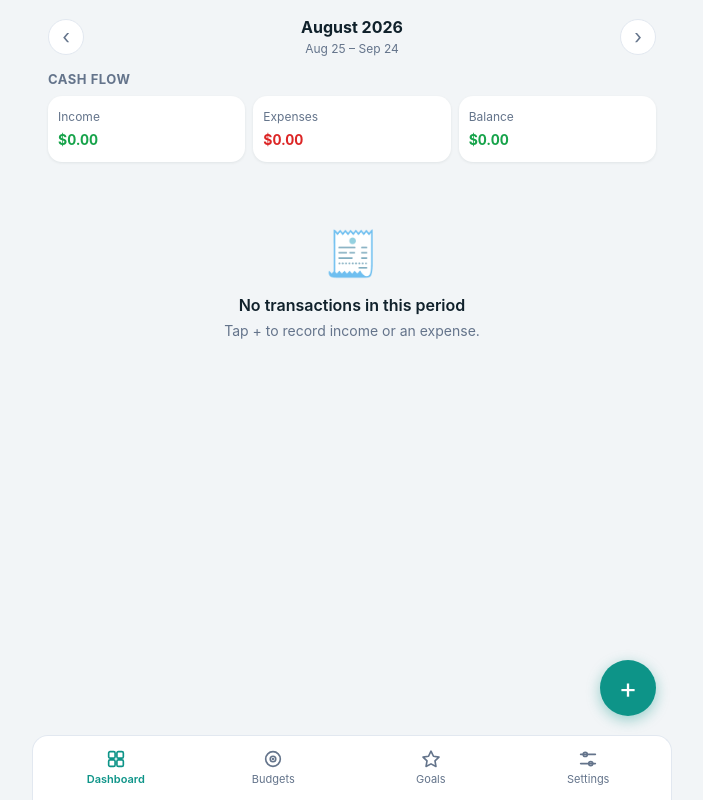
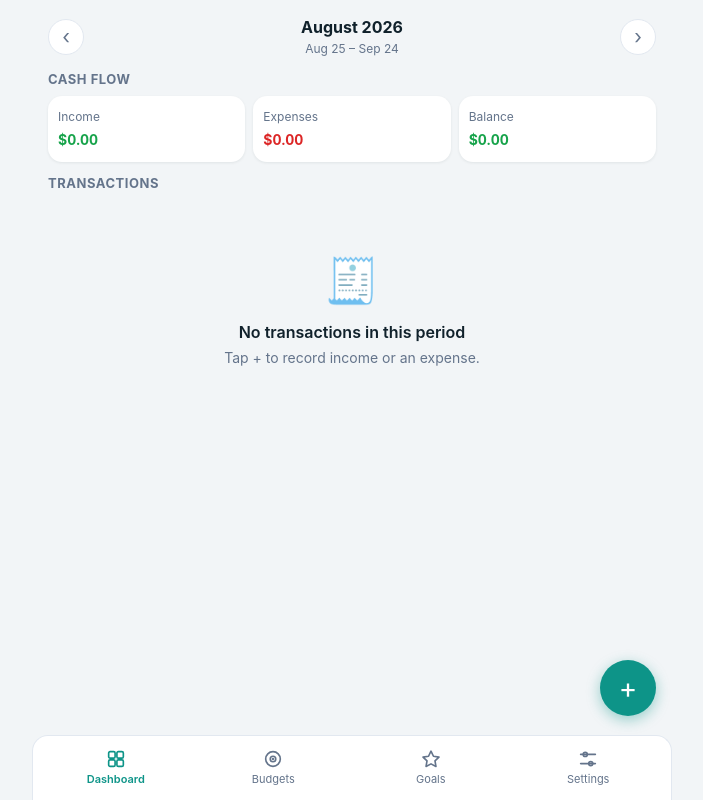
Before and after one commit to camichaves79/budget, a React (Vite) app: page / in a window 1280 px wide. Shown: the whole page, without its empty margins (288-991 px from the left). Built offline with nearby package versions, Linux system fonts and the light colour scheme.

Commit message:
Add Transactions section label on dashboard

```diff
--- a/src/index.css
+++ b/src/index.css
@@ -144,7 +144,7 @@ select:focus-visible {
 }
 
 /* Section label placed directly on the page (not inside a card). */
-.summary-heading {
+.page-label {
   margin: 0 0 8px;
 }
 
--- a/src/pages/Dashboard.tsx
+++ b/src/pages/Dashboard.tsx
@@ -79,7 +79,7 @@ export function Dashboard({
     <div>
       <PeriodNav period={period} onShift={onShiftPeriod} onToday={onToday} />
 
-      <h2 className="section-title summary-heading">Cash flow</h2>
+      <h2 className="section-title page-label">Cash flow</h2>
       <section className="summary-grid" aria-label="Period summary">
         <div className="summary-card">
           <span className="summary-label">Income</span>
@@ -97,6 +97,7 @@ export function Dashboard({
         </div>
       </section>
 
+      <h2 className="section-title page-label">Transactions</h2>
       {txs.length === 0 ? (
         <EmptyState
           emoji="🧾"
```
